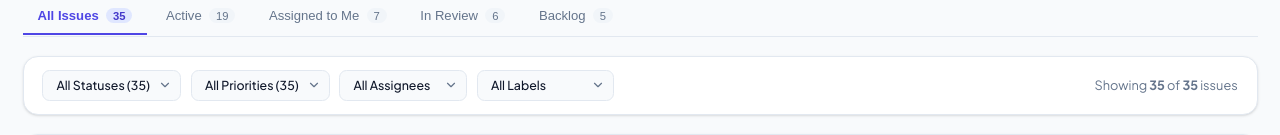
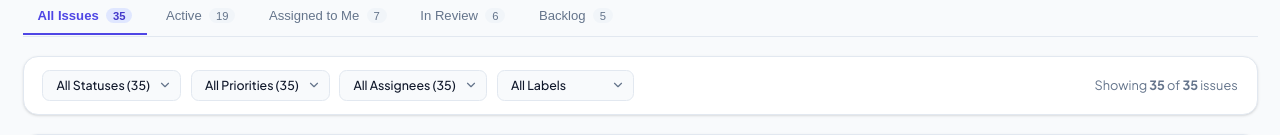
Before and after one commit to sugunpreetham/issueboard-milestone_1, a React (Vite) app: page / in a window 1280 px wide. Shown: the part 181-316 px from the top of the page. Built offline with nearby package versions, Linux system fonts and the light colour scheme.

Commit message:
feat: improve assignee filtering

```diff
--- a/src/components/issues/IssueFilters.tsx
+++ b/src/components/issues/IssueFilters.tsx
@@ -34,6 +34,12 @@ export const IssueFilters: React.FC<IssueFiltersProps> = ({
     high: allIssues ? allIssues.filter((i) => i.priority === 'high').length : undefined,
     medium: allIssues ? allIssues.filter((i) => i.priority === 'medium').length : undefined,
     low: allIssues ? allIssues.filter((i) => i.priority === 'low').length : undefined,
+  };
+
+  const unassignedCount = allIssues ? allIssues.filter((i) => i.assignee === null).length : undefined;
+
+  const getAssigneeCount = (id: string) => {
+    return allIssues ? allIssues.filter((i) => i.assignee?.id === id).length : undefined;
   };
 
   const hasActiveFilters =
@@ -112,18 +118,21 @@ export const IssueFilters: React.FC<IssueFiltersProps> = ({
           </label>
           <select
             id="filter-assignee"
-            className="filter-select"
+            className={`filter-select ${filters.assigneeId !== 'all' ? 'filter-active' : ''}`}
             value={filters.assigneeId}
             onChange={(e) => onFilterChange('assigneeId', e.target.value)}
             aria-label="Filter by assignee"
           >
-            <option value="all">All Assignees</option>
-            <option value="unassigned">Unassigned</option>
-            {ASSIGNEES.map((assignee) => (
-              <option key={assignee.id} value={assignee.id}>
-                {assignee.name}
-              </option>
-            ))}
+            <option value="all">All Assignees {totalCount > 0 ? `(${totalCount})` : ''}</option>
+            <option value="unassigned">Unassigned {unassignedCount !== undefined ? `(${unassignedCount})` : ''}</option>
+            {ASSIGNEES.map((assignee) => {
+              const count = getAssigneeCount(assignee.id);
+              return (
+                <option key={assignee.id} value={assignee.id}>
+                  {assignee.name} {count !== undefined ? `(${count})` : ''}
+                </option>
+              );
+            })}
           </select>
           <div className="filter-select-arrow" aria-hidden="true">
             <Icon name="chevron-down" size={14} />
```
